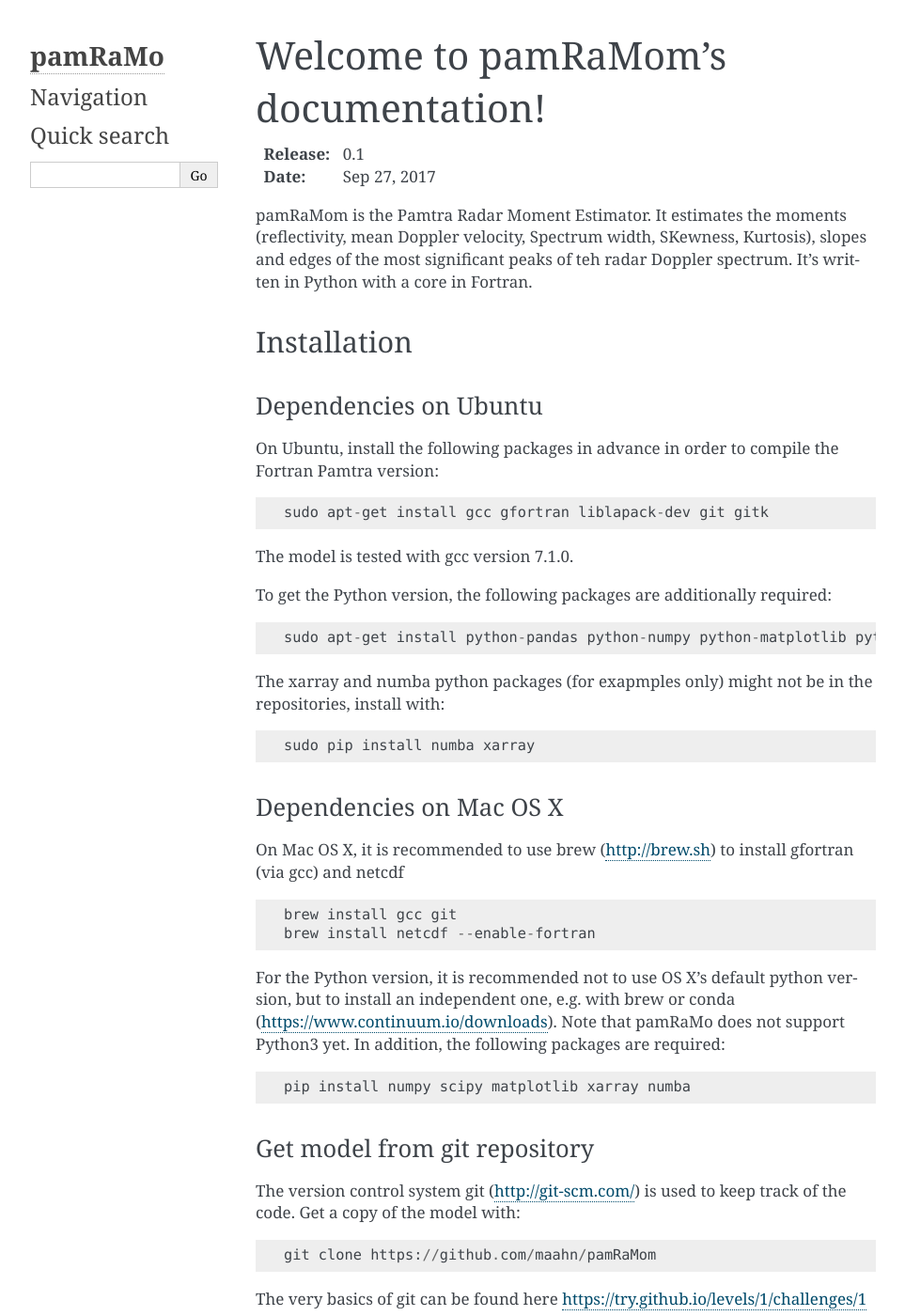
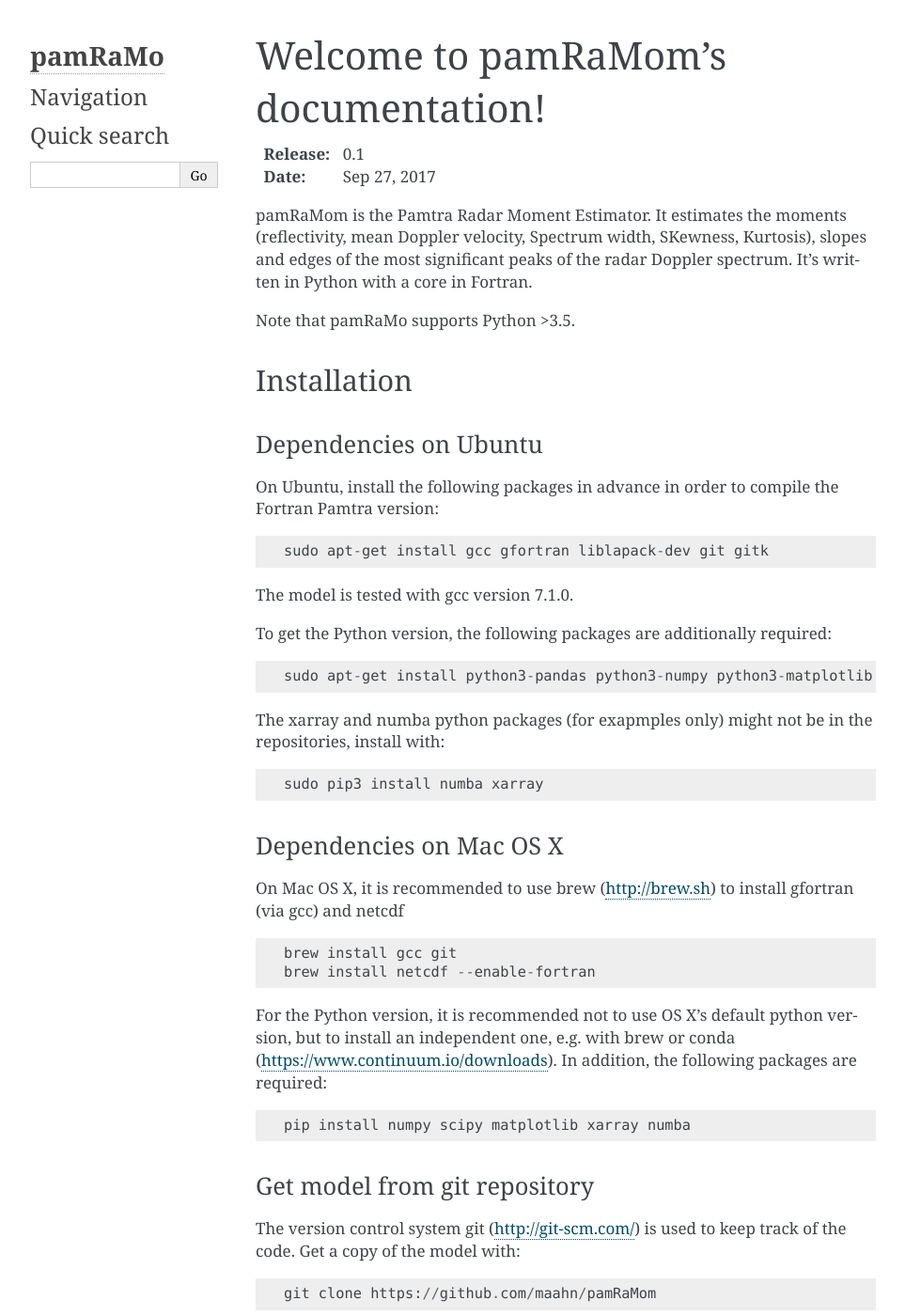
Before and after one commit to maahn/pamRaMom, a Sphinx documentation site: the page built from docs/source/index.rst, in a window 1280 px wide and 1400 px high. Shown: the whole window at 94% size, without its empty margins (148-1111 px from the left). Built offline with Sphinx 7.4.7, drawn with Linux system fonts in a browser that asks for light colours.

Commit message:
moved to python 3

```diff
--- a/docs/source/index.rst
+++ b/docs/source/index.rst
@@ -6,9 +6,9 @@
 :Release: |version|
 :Date: |today|
 
-pamRaMom is the Pamtra Radar Moment Estimator. It estimates the moments (reflectivity, mean Doppler velocity, Spectrum width, SKewness, Kurtosis), slopes and edges of the most significant peaks of teh radar Doppler spectrum. It's written in Python with a core in Fortran.
+pamRaMom is the Pamtra Radar Moment Estimator. It estimates the moments (reflectivity, mean Doppler velocity, Spectrum width, SKewness, Kurtosis), slopes and edges of the most significant peaks of the radar Doppler spectrum. It's written in Python with a core in Fortran.
 
-
+Note that pamRaMo supports Python >3.5.
 
 Installation
 ============
@@ -24,11 +24,11 @@
 
 To get the Python version, the following packages are additionally required::
 
-    sudo apt-get install python-pandas python-numpy python-matplotlib python-scipy python-netcdf python-pip
+    sudo apt-get install python3-pandas python3-numpy python3-matplotlib python3-scipy python3-netcdf python3-pip
 
 The xarray and numba python packages (for exapmples only) might not be in the repositories, install with::
 
-    sudo pip install numba xarray
+    sudo pip3 install numba xarray
 
 
 Dependencies on Mac OS X
@@ -41,7 +41,7 @@
 
 For the Python version, it is recommended not to use OS X's default python version,
 but to install an independent one, e.g. with brew or conda
-(https://www.continuum.io/downloads). Note that pamRaMo does not support Python3 yet.
+(https://www.continuum.io/downloads).
 In addition, the following packages are required::
 
     pip install numpy scipy matplotlib xarray numba
--- a/setup.py
+++ b/setup.py
@@ -18,7 +18,7 @@
         author_email = "maximilian.maahn@colorado.edu",
         description = "Estimate Moments from a radar Doppler spectrum",
         license = "GPL v3",
-        python_requires='>=2.7, <3',
+        python_requires='>=3.5',
         url = 'https://github.com/maahn/pamRaMom',
         download_url = 'https://github.com/maahn/pamRaMom/releases/download/0.1/pamRaMom-0.1.zip',
         long_description = read('README.rst'),
```
Also changed, not shown: 2 other files.
